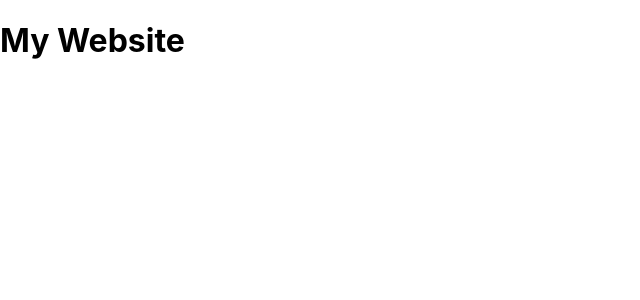
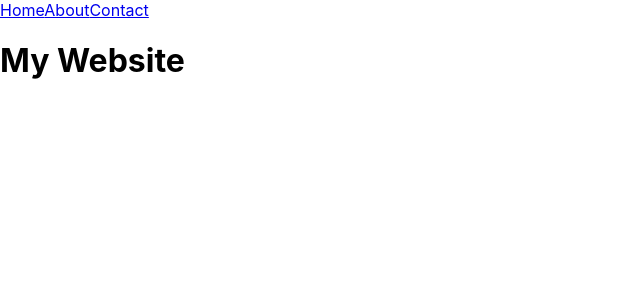
Before and after one commit to r-scott25/react-with-eve-porcello, a React (Create React App) app: page / in a window 1280 px wide. Shown: the top 300 px of the page, without its empty margins (0-640 px from the left). Built offline with nearby package versions, Linux system fonts and the light colour scheme.

Commit message:
nesting links

```diff
--- a/src/App.js
+++ b/src/App.js
@@ -1,8 +1,14 @@
 import "./App.css";
+import { Link, Outlet } from "react-router-dom";
 
 function Home() {
   return (
     <div>
+      <nav>
+        <Link to="/">Home</Link>
+        <Link to="/about">About</Link>
+        <Link to="/contact">Contact</Link>
+      </nav>
       <h1>My Website</h1>
     </div>
   );
@@ -11,7 +17,21 @@ function Home() {
 export function About() {
   return (
     <div>
+      <nav>
+        <Link to="/">Home</Link>
+        <Link to="/about">About</Link>
+        <Link to="/contact">Contact</Link>
+      </nav>
       <h1>About Us</h1>
+      <Outlet />
+    </div>
+  );
+}
+
+export function History() {
+  return (
+    <div>
+      <h1>Our History</h1>
     </div>
   );
 }
@@ -19,11 +39,15 @@ export function About() {
 export function Contact() {
   return (
     <div>
+      <nav>
+        <Link to="/">Home</Link>
+        <Link to="/about">About</Link>
+        <Link to="/contact">Contact</Link>
+      </nav>
       <h1>Contact Us</h1>
     </div>
-  )
+  );
 }
-
 
 export function App() {
   return <Home />;
--- a/src/index.js
+++ b/src/index.js
@@ -1,17 +1,18 @@
-import React from 'react';
-import ReactDOM from 'react-dom';
-import './index.css';
-import { App, About, Contact } from './App';
-import { BrowserRouter, Routes, Route } from 'react-router-dom';
+import React from "react";
+import ReactDOM from "react-dom/client";
+import "./index.css";
+import { App, About, Contact, History } from "./App";
+import { BrowserRouter, Routes, Route } from "react-router-dom";
 
-
-ReactDOM.render(
+const root = ReactDOM.createRoot(document.getElementById("root"));
+root.render(
   <BrowserRouter>
-  <Routes>
-    <Route path="/" element={<App />} />
-    <Route path="/about" element={<About />} />
-    <Route path="/contact" element={<Contact />} />
-  </Routes>
-  </BrowserRouter>,
-  document.getElementById('root')
+    <Routes>
+      <Route path="/" element={<App />} />
+      <Route path="/about" element={<About />} />
+      <Route path="/contact" element={<Contact />}>
+        <Route path="history" element={<History />} />
+      </Route>
+    </Routes>
+  </BrowserRouter>
 );
```
